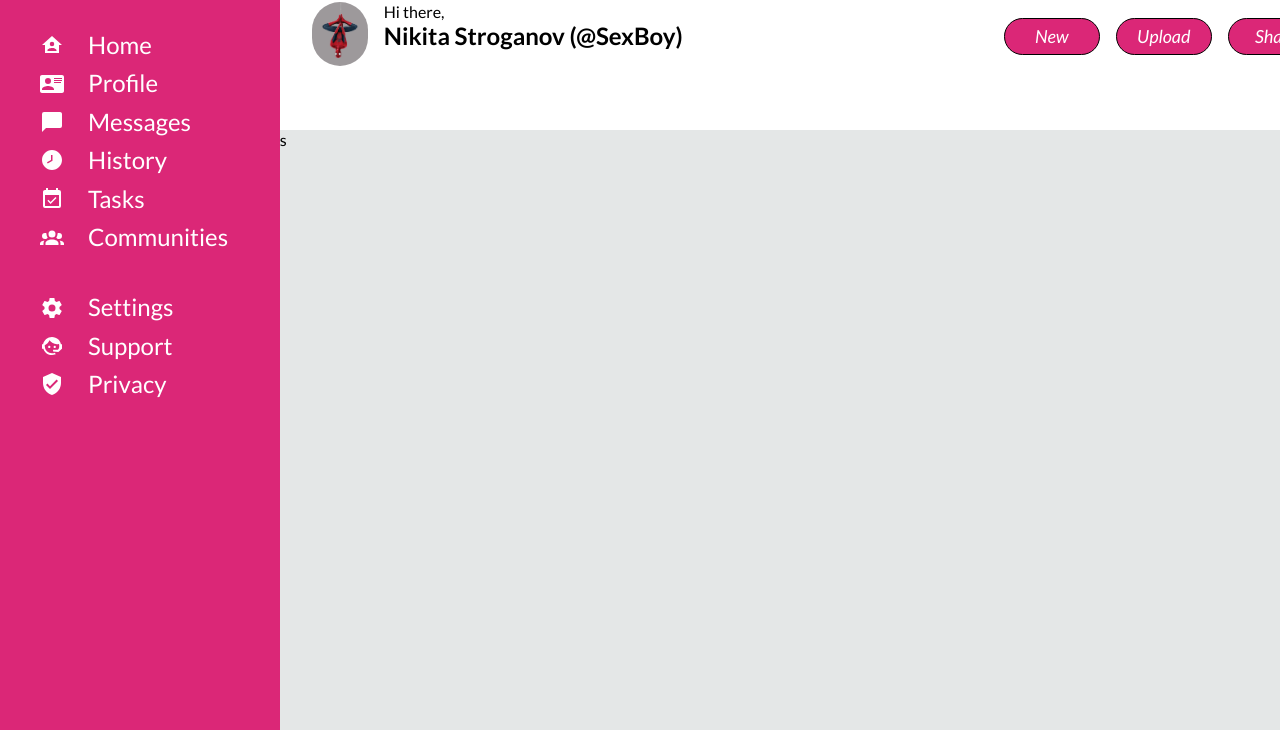
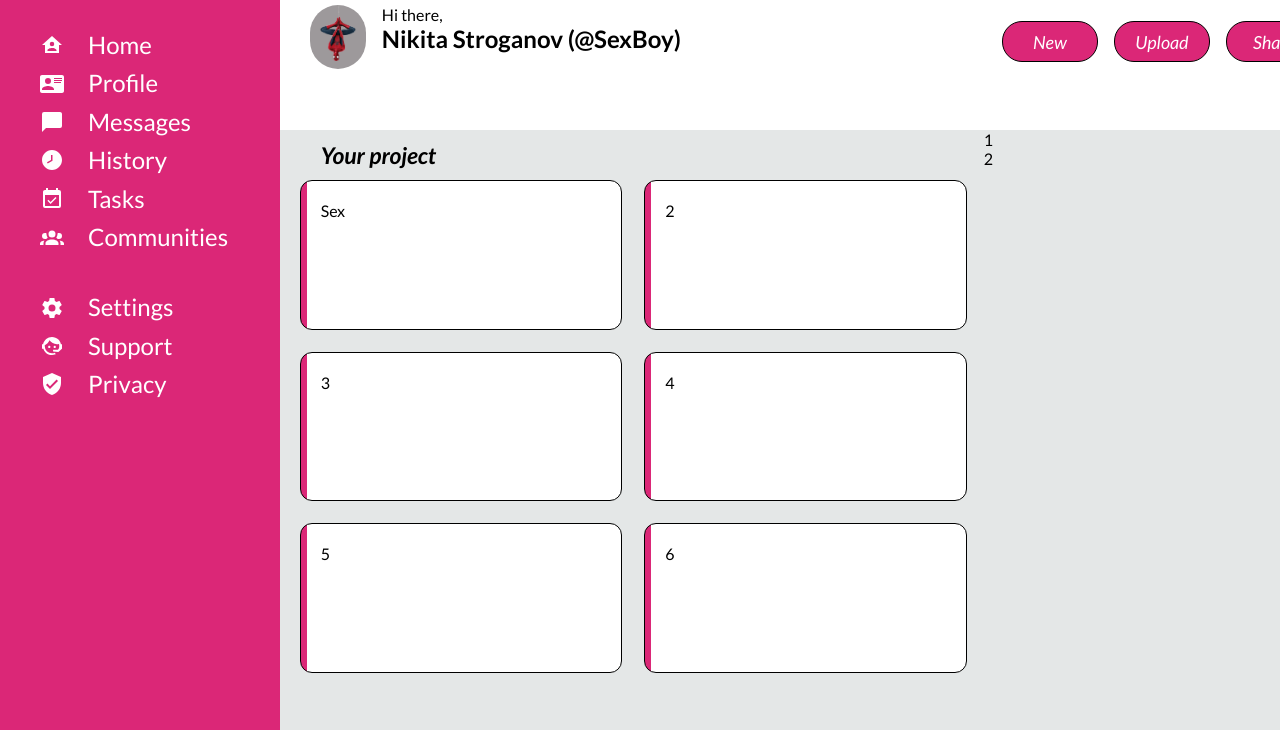
Before and after one commit to Pozzi2002/Admin-Dashboard, a plain HTML site: page index.html in a window 1280 px wide. Shown: the part 70-800 px from the top of the page. Drawn offline with Linux system fonts and the light colour scheme; a web font is replaced by a local one.

Commit message:
Add prototypes dashboard design

```diff
--- a/index.html
+++ b/index.html
@@ -64,7 +64,23 @@
         </div>
         </div>
          </div>
-         <div class="content">s</div>
+         <div class="content">
+            <div class="project">
+            <div class="firstColumn">
+            <div><p><span class="Sex"></span>Sex</p></div>
+            <div>2</div>
+            <div>3</div>
+            <div>4</div>
+            <div>5</div>
+            <div>6</div>
+        </div>
+           <div class="thirdColumn">
+            <div>1</div>
+            <div>2</div>
+            </div>
+        </div>
+        </div>
+         </div>
        </div>
     </div>
     </body>
--- a/style.css
+++ b/style.css
@@ -66,15 +66,18 @@ body{
 .dashboard-content {
   display: grid;
   grid-template-rows: 1fr 3fr;
+  width: 100%
 }
 /*right-top-side*/
 .dashboard-content > .search {
 display: grid;
 grid-template-rows: 40px 90px;
+grid-template-columns: 1fr;
 }
 .dashboard-content > .search > .search-top {
     display: flex;
-    margin: 2rem 2rem 2rem 2rem;
+    margin: 35px 35px 35px 35px;
+    width: 95%;
     align-items: center;
     justify-content: center;
 }
@@ -110,9 +113,10 @@ grid-template-rows: 40px 90px;
 .dashboard-content > .search > .search-bottom {
     display: flex;
     align-content: center;
-    margin-top: 2rem;
-    margin-left: 2rem;
-    width: 2.5rem;
+    margin-top: 35px;
+    margin-left: 35px;
+    width: 95%;
+    justify-content: center;
 }
 .dashboard-content > .search > .search-bottom .icon2 {
     background-color: #9d999b;
@@ -144,7 +148,7 @@ grid-template-rows: 40px 90px;
   padding: 5px;
   color: white;
   width: 6rem;
-  height: 2.3rem;
+  height: 2.3em;
   border-radius: 20px;
   font-family: "Lato";
   font-style: italic;
@@ -182,4 +186,43 @@ grid-template-rows: 40px 90px;
 /*right-bottom-side*/
 .dashboard-content > .content {
     background-color: rgb(228, 231, 231);
+    /* height: 100%; */
+    grid-template-columns: 2fr 1fr;
+    grid-template-rows: 1fr;
 }
+.dashboard-content > .content > .project {
+    display: grid;
+    height: 95%;
+    grid-template-columns: 2fr 1fr;
+    gap: 2px;
+    /* margin-top: 25px; */
+}
+.dashboard-content > .content > .project > .firstColumn {
+    margin: 0;
+    display: grid;
+    height: 90%;
+    grid-template-columns: 1fr 1fr;
+    margin-top: 35px;
+    margin-left: 15px;
+    gap: 2px
+}
+.Sex {
+    position: absolute
+}
+.Sex:before {
+  font-family: "Lato";
+  font-style: italic;
+  position: relative;
+  content: "Your project";
+  font-size: 23px;
+  font-weight: bold;
+  bottom: 60px;
+}
+.dashboard-content > .content > .project > .firstColumn > div {
+    background-color: white;
+    border: 1px solid black;
+    margin: 15px 15px 5px 5px;
+    border-radius: 12px;
+    background-image: -webkit-linear-gradient(left, #db2777 2%, transparent 2%);
+    padding: 20px;
+}
```
